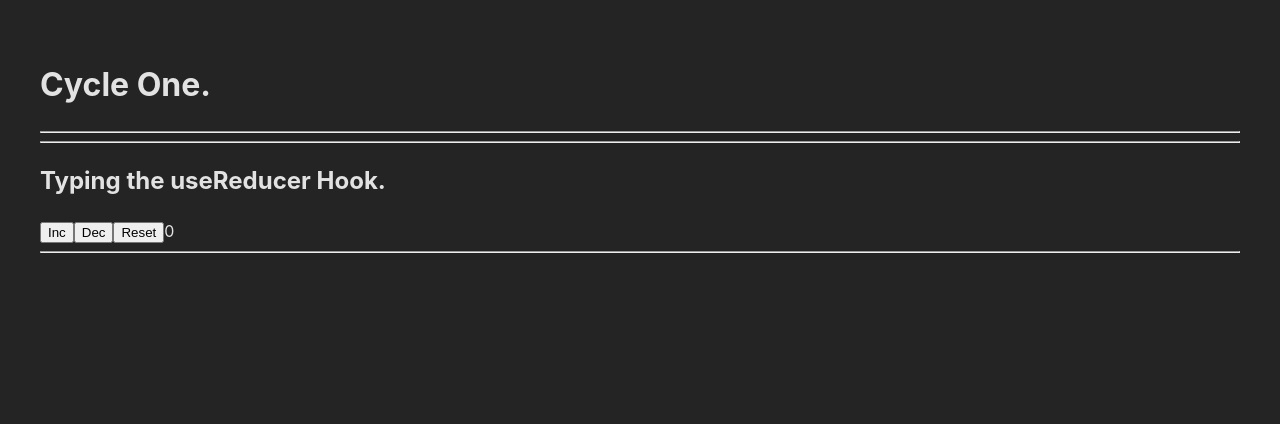
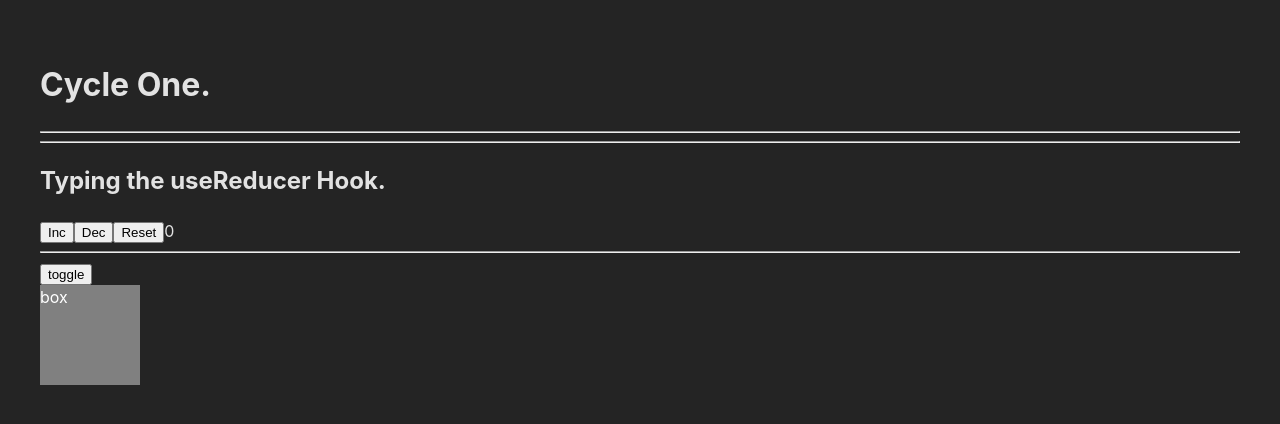
Before and after one commit to MiheerTamkhane/interview-prep, a React (Vite) app: page / in a window 1280 px wide. Shown: the top 424 px of the page. Built offline with nearby package versions, Linux system fonts and the light colour scheme.

Commit message:
Typing the useContext in react

```diff
--- a/src/App.tsx
+++ b/src/App.tsx
@@ -1,6 +1,8 @@
 import Question1 from "./components/cycleOne/Question1";
 import Question2 from "./components/cycleOne/Question2";
 import Counter from "./components/Counter";
+import Box from "./components/context/Box";
+import { ThemeProvider } from "./components/context/ThemeProvider";
 import "./App.css";
 
 function App() {
@@ -13,6 +15,9 @@ function App() {
       <hr />
       <Counter />
       <hr />
+      <ThemeProvider>
+        <Box />
+      </ThemeProvider>
     </>
   );
 }
--- /dev/null
+++ b/src/components/context/Box.tsx
@@ -0,0 +1,29 @@
+import React from "react";
+import { useTheme, ThemeProvider } from "./ThemeProvider";
+
+const Box = () => {
+  const { theme, setTheme } = useTheme();
+  return (
+    <div>
+      <button
+        onClick={() =>
+          setTheme((prev: string) => (prev === "light" ? "dark" : "light"))
+        }
+      >
+        toggle
+      </button>
+      <div
+        style={{
+          width: "100px",
+          height: "100px",
+          backgroundColor: theme === "light" ? "white" : "gray",
+          color: theme === "light" ? "gray" : "white",
+        }}
+      >
+        box
+      </div>
+    </div>
+  );
+};
+
+export default Box;
--- /dev/null
+++ b/src/components/context/ThemeProvider.tsx
@@ -0,0 +1,28 @@
+import React, { createContext, useContext, useState } from "react";
+
+type ThemeContextProviderProps = {
+  children: React.ReactNode;
+};
+
+type ThemeContextProps = {
+  theme: string;
+  setTheme: React.Dispatch<React.SetStateAction<string>>;
+};
+const ThemeContext = createContext({} as ThemeContextProps);
+
+const ThemeProvider = ({ children }: ThemeContextProviderProps) => {
+  const [theme, setTheme] = useState<string>("");
+  return (
+    <ThemeContext.Provider value={{ theme, setTheme }}>
+      {children}
+    </ThemeContext.Provider>
+  );
+};
+
+const useTheme = () => {
+  const context = useContext(ThemeContext);
+
+  return context;
+};
+
+export { ThemeProvider, useTheme };
```
